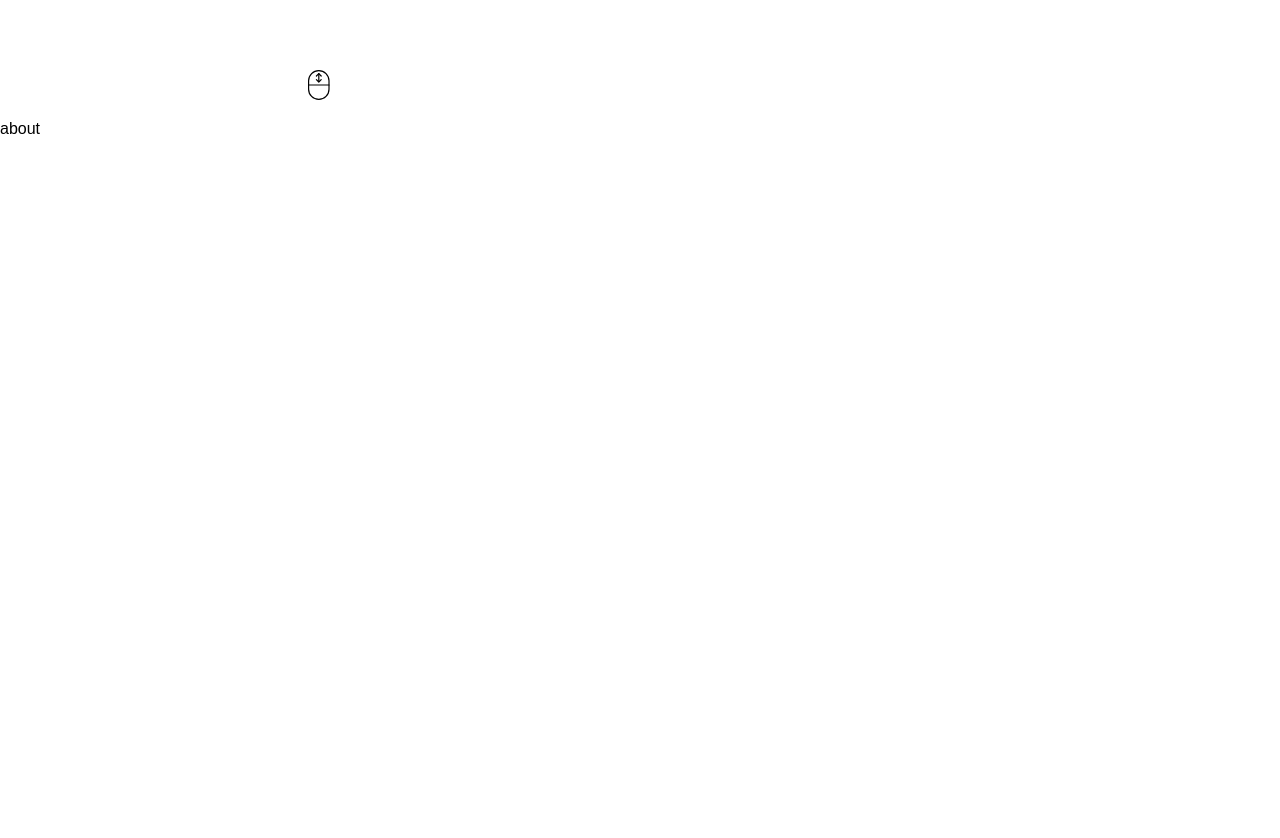
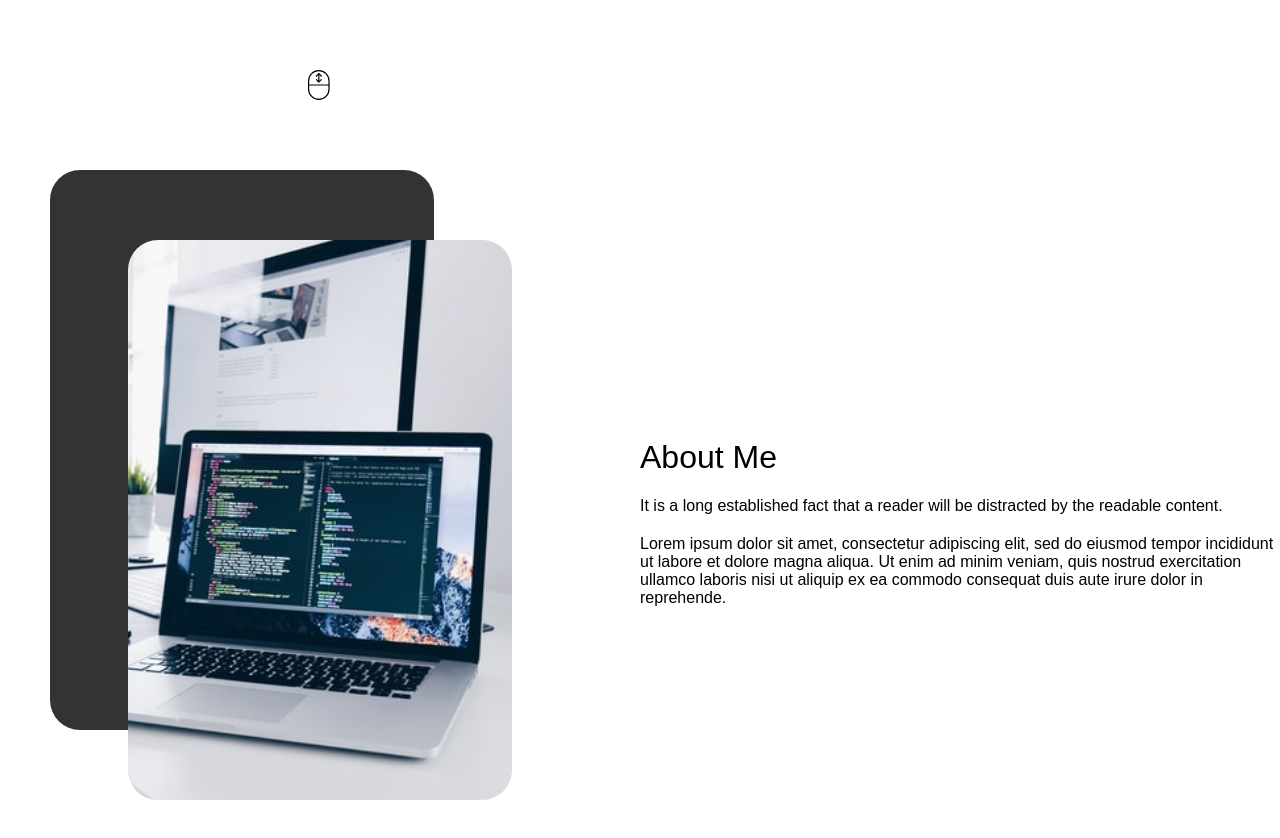
Before and after one commit to bayakami/Portfolio-Updated, a React (Create React App) app: page / in a window 1280 px wide. Shown: the part 680-1518 px from the top of the page. Before the commit the page ends 818 px from the top, so only its background shows below. Built offline with nearby package versions, Linux system fonts and the light colour scheme; a web font is replaced by a local one.

Commit message:
about me section added

```diff
--- a/src/components/about/About.jsx
+++ b/src/components/about/About.jsx
@@ -1,10 +1,30 @@
-import "./about.css";
+import "./about.css"
+import Background from "../../img/bg-img.jpg"
 
 const About = () => {
     return (
-        <div className="a">
-            about
+      <div className="a">
+        <div className="a-left">
+          <div className="a-card bg"></div>
+          <div className="a-card">
+          <img src={Background} alt="" className="a-img" />
+          </div>
         </div>
+        <div className="a-right">
+        <h1 className="a-title">About Me</h1>
+        <p className="a-sub">
+          It is a long established fact that a reader will be distracted by the
+          readable content.
+        </p>
+        <p className="a-desc">
+          Lorem ipsum dolor sit amet, consectetur adipiscing elit, sed do
+          eiusmod tempor incididunt ut labore et dolore magna aliqua. Ut enim ad
+          minim veniam, quis nostrud exercitation ullamco laboris nisi ut
+          aliquip ex ea commodo consequat duis aute irure dolor in reprehende.
+        </p>
+
+        </div>
+      </div>
     )
 }
 
--- a/src/components/about/about.css
+++ b/src/components/about/about.css
@@ -0,0 +1,51 @@
+.a {
+    height: 100vh;
+    display: flex;
+    align-items: center;
+}
+
+.a-left {
+    flex: 1;
+    display: flex;
+    align-items: center;
+    justify-content: center;
+    position: relative;
+    height: 100%;
+  }
+
+.a-right {
+    flex:1;
+}
+
+ .a-card.bg {
+    position: absolute;
+    top: 50px;
+    left: 50px;
+    background-color: #333;
+  }
+
+  .a-card {
+    width: 60%;
+    height: 70vh;
+    border-radius: 30px;
+    position: relative;
+    overflow: hidden;
+  }
+
+.a-img {
+    width: 100%;
+    height: 100%;
+    object-fit: cover;
+  }
+
+  .a-title {
+    font-weight: 400;
+  }
+
+  .a-sub {
+    margin: 20px 0px;
+  }
+
+  .a-desc{
+      font-weight: 300;
+  }
```
Also changed, not shown: src/img/bg-img.jpg (added).
